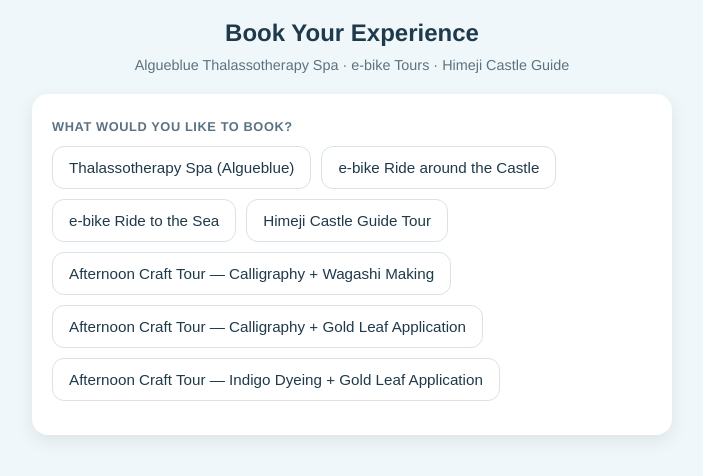
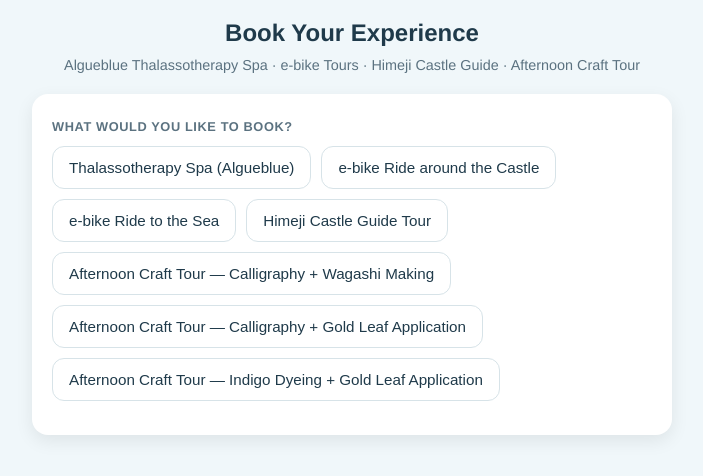
Before and after one commit to orina03052026-blip/tour-info, a plain HTML site: page booking.html in a window 1280 px wide. Shown: the whole page, without its empty margins (288-991 px from the left). Drawn offline with Linux system fonts and the light colour scheme; no server answers.

Commit message:
Mention Afternoon Craft Tour in booking page subtitle

```diff
--- a/booking.html
+++ b/booking.html
@@ -10,7 +10,7 @@
   <div class="booking-wrap">
     <header class="page-header">
       <div class="page-title">Book Your Experience</div>
-      <div class="page-subtitle">Algueblue Thalassotherapy Spa · e-bike Tours · Himeji Castle Guide</div>
+      <div class="page-subtitle">Algueblue Thalassotherapy Spa · e-bike Tours · Himeji Castle Guide · Afternoon Craft Tour</div>
     </header>
 
     <div id="form-body" class="card">
```
